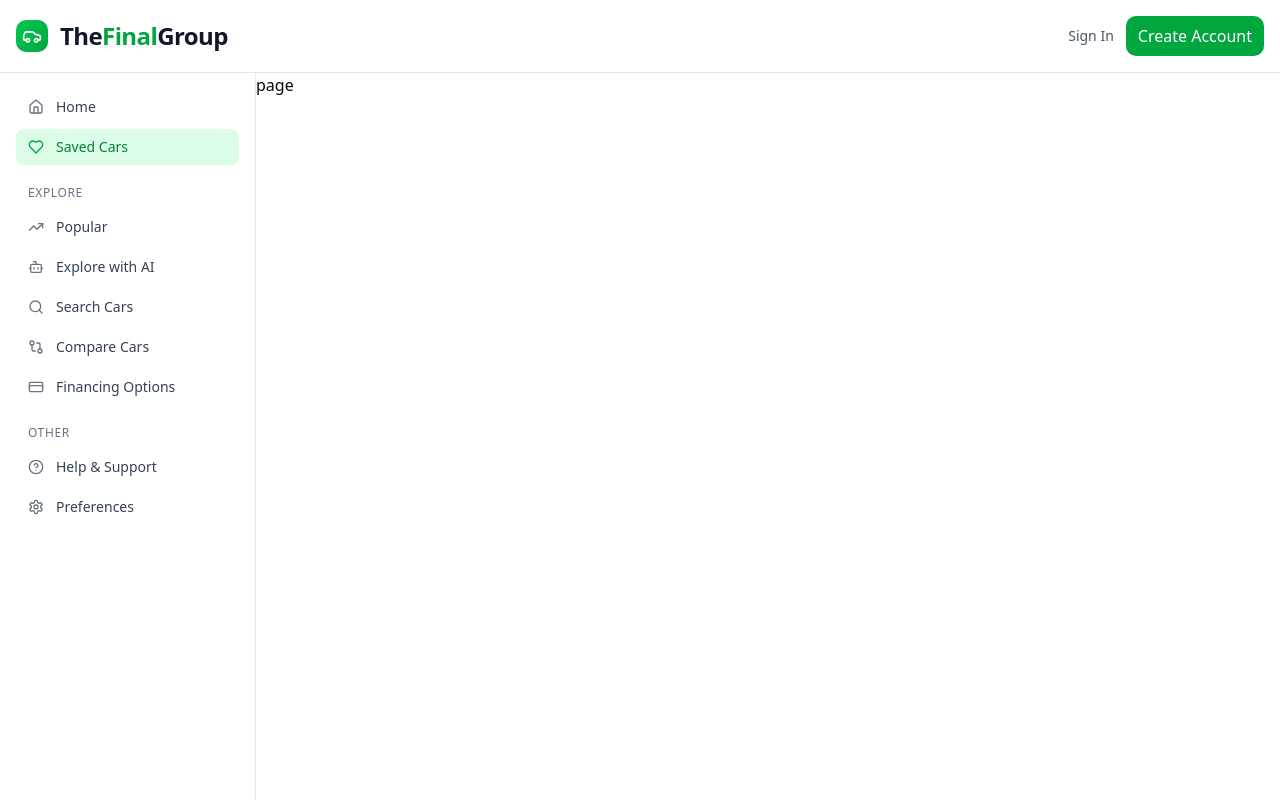
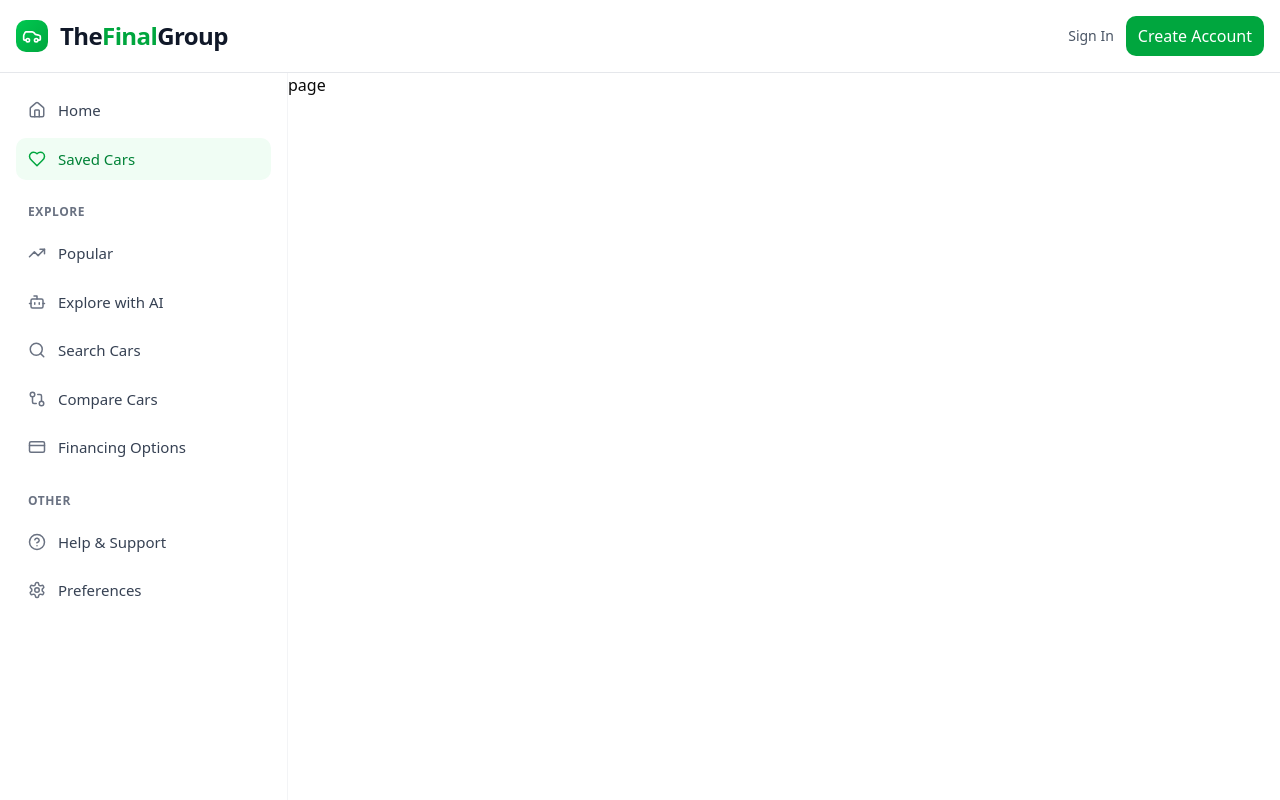
Before and after one commit to GrgSuman/dealership-client, a Next.js app: page /saved-cars in a window 1280 px wide. Built offline with nearby package versions, Linux system fonts and the light colour scheme.

Commit message:
seeded db 4 cars and fetching cars from db and some UI changes

```diff
--- a/components/layouts/ClientHeader.tsx
+++ b/components/layouts/ClientHeader.tsx
@@ -1,18 +1,18 @@
-'use client'
-import Link from "next/link"
-import { CarFront } from "lucide-react"
-import { usePathname } from "next/navigation"
+"use client";
+import Link from "next/link";
+import { CarFront } from "lucide-react";
+import { usePathname } from "next/navigation";
 
 const ClientHeader = () => {
-  const path = usePathname()
-  const isAdminPath = path?.includes("/admin")
+  const path = usePathname();
+  const isAdminPath = path?.includes("/admin");
 
-  if (isAdminPath) return null
+  if (isAdminPath) return null;
   return (
     <div className="sticky top-0 left-0 right-0 z-40 bg-white border-b border-gray-200 py-4 px-4">
       <header className="flex justify-between items-center">
-        {/* Improved Logo */}
         <div className="flex items-center">
+          <Link href="/" className="flex items-center">
             <div className="relative">
               {/* Modern Car Icon */}
               <div className="relative w-8 h-8 bg-gradient-to-br from-green-500 to-green-600 rounded-lg flex items-center justify-center">
@@ -32,6 +32,7 @@ const ClientHeader = () => {
                 </svg>
               </div>
             </div>
+
             <div className="ml-3">
               <h1 className="text-2xl font-bold tracking-tight">
                 <span className="text-gray-900">The</span>
@@ -39,11 +40,15 @@ const ClientHeader = () => {
                 <span className="text-gray-900">Group</span>
               </h1>
             </div>
+          </Link>
         </div>
 
         {/* Auth buttons - kept exactly the same */}
         <div className="hidden md:flex items-center space-x-3">
-          <Link href="/signin" className="text-sm hover:text-gray-800 text-gray-600 font-medium transition-colors">
+          <Link
+            href="/signin"
+            className="text-sm hover:text-gray-800 text-gray-600 font-medium transition-colors"
+          >
             Sign In
           </Link>
           <Link
@@ -55,7 +60,7 @@ const ClientHeader = () => {
         </div>
       </header>
     </div>
-  )
-}
+  );
+};
 
-export default ClientHeader
+export default ClientHeader;
--- a/components/layouts/Sidebar.tsx
+++ b/components/layouts/Sidebar.tsx
@@ -19,7 +19,7 @@ export default function Sidebar() {
     <>
       {/* Mobile sidebar toggle */}
       <button
-        className="fixed top-4 right-4 z-50 md:hidden flex items-center justify-center w-10 h-10 rounded-md bg-white border border-gray-100"
+        className="fixed top-4 right-4 z-50 md:hidden flex items-center justify-center w-10 h-10 rounded-lg bg-white border border-gray-200 shadow-sm hover:shadow-md transition-all"
         onClick={() => setIsMobileOpen(!isMobileOpen)}
       >
         {isMobileOpen ? <X size={20} /> : <Menu size={20} />}
@@ -27,76 +27,65 @@ export default function Sidebar() {
 
       {/* Sidebar overlay for mobile */}
       {isMobileOpen && (
-        <div className="fixed inset-0 bg-black/20 z-40 md:hidden" onClick={() => setIsMobileOpen(false)} />
+        <div
+          className="fixed inset-0 bg-black/20 backdrop-blur-sm z-40 md:hidden"
+          onClick={() => setIsMobileOpen(false)}
+        />
       )}
 
       {/* Sidebar */}
       <aside
-        className={`fixed inset-y-0 left-0 z-50 w-64 bg-white border-r border-gray-200 flex flex-col transform transition-transform duration-200 ease-in-out md:relative md:translate-x-0 ${
+        className={`fixed inset-y-0 left-0 z-50 w-72 bg-white border-r border-gray-100 flex flex-col transform transition-all duration-300 ease-in-out md:relative md:translate-x-0 ${
           isMobileOpen ? "translate-x-0" : "-translate-x-full"
         }`}
       >
         <div className="flex flex-col h-full">
           {/* Mobile auth buttons */}
           <div className="md:hidden p-4 border-b border-gray-100">
-            <div className="flex space-x-2">
+            <div className="flex space-x-3">
               <Link
                 href="/signin"
-                className="flex items-center justify-center gap-2 flex-1 py-2 px-3 rounded-md text-sm text-gray-700 border border-gray-200 hover:bg-gray-50"
+                className="flex items-center justify-center gap-2 flex-1 py-2.5 px-4 rounded-lg text-sm font-medium text-gray-700 border border-gray-200 hover:bg-gray-50 transition-colors"
               >
-                <LogIn size={16} />
+                <LogIn size={18} />
                 <span>Sign In</span>
               </Link>
               <Link
                 href="/signup"
-                className="flex items-center justify-center gap-2 flex-1 py-2 px-3 rounded-md text-sm bg-green-600 text-white hover:bg-green-700"
+                className="flex items-center justify-center gap-2 flex-1 py-2.5 px-4 rounded-lg text-sm font-medium bg-green-600 text-white hover:bg-green-700 transition-colors"
               >
-                <UserPlus size={16} />
+                <UserPlus size={18} />
                 <span>Create Account</span>
               </Link>
             </div>
           </div>
 
-          {/* Main navigation area - with flex-grow to push AI chat to bottom */}
+          {/* Main navigation area */}
           <div className="flex-grow p-4">
-            <nav className="space-y-1 mb-5">
-              <SidebarItem path="/" icon={<Home size={16}/>} label="Home" />
-              <SidebarItem path="/saved-cars" icon={<Heart size={16} />} label="Saved Cars" />
+            <nav className="space-y-1.5 mb-6">
+              <SidebarItem path="/" icon={<Home size={18}/>} label="Home" />
+              <SidebarItem path="/saved-cars" icon={<Heart size={18} />} label="Saved Cars" />
             </nav>
 
-            <div className="mb-5">
-              <h2 className="mb-2 px-3 text-xs font-medium text-gray-500 uppercase tracking-wider">Explore</h2>
-              <nav className="space-y-1">
-                <SidebarItem path="/popular-cars" icon={<TrendingUp size={16}/>} label="Popular" />
-                <SidebarItem path="/explore-with-ai" icon={<Bot size={16} />} label="Explore with AI" />
-                <SidebarItem path="/search-cars" icon={<Search size={16} />} label="Search Cars" />
-                <SidebarItem path="/compare-cars" icon={<GitCompare size={16} />} label="Compare Cars" />
-                <SidebarItem path="/finance" icon={<CreditCard size={16} />} label="Financing Options" />
+            <div className="mb-6">
+              <h2 className="mb-3 px-3 text-xs font-semibold text-gray-500 uppercase tracking-wider">Explore</h2>
+              <nav className="space-y-1.5">
+                <SidebarItem path="/popular-cars" icon={<TrendingUp size={18}/>} label="Popular" />
+                <SidebarItem path="/explore-with-ai" icon={<Bot size={18} />} label="Explore with AI" />
+                <SidebarItem path="/search-cars" icon={<Search size={18} />} label="Search Cars" />
+                <SidebarItem path="/compare-cars" icon={<GitCompare size={18} />} label="Compare Cars" />
+                <SidebarItem path="/finance" icon={<CreditCard size={18} />} label="Financing Options" />
               </nav>
             </div>
 
             <div>
-              <h2 className="mb-2 px-3 text-xs font-medium text-gray-500 uppercase tracking-wider">Other</h2>
-              <nav className="space-y-1">
-                <SidebarItem path="/help" icon={<HelpCircle size={16} />} label="Help & Support" />
-                <SidebarItem path="/preferences" icon={<Settings size={16} />} label="Preferences" />
+              <h2 className="mb-3 px-3 text-xs font-semibold text-gray-500 uppercase tracking-wider">Other</h2>
+              <nav className="space-y-1.5">
+                <SidebarItem path="/help" icon={<HelpCircle size={18} />} label="Help & Support" />
+                <SidebarItem path="/preferences" icon={<Settings size={18} />} label="Preferences" />
               </nav>
             </div>
           </div>
-
-          {/* AI assistant promo - now properly stuck to the bottom */}
-          {/* <div className="p-4 mt-auto border-t border-gray-100">
-            <div className="bg-green-50 rounded-lg p-3 border border-green-100">
-              <h3 className="text-sm font-medium text-green-800">Need assistance?</h3>
-              <p className="text-xs text-green-700 mt-1">Our AI assistant can help you find the perfect car.</p>
-              <button
-                className="mt-3 text-xs bg-green-600 text-white py-2 px-3 rounded-md w-full hover:bg-green-700"
-                onClick={() => (window.location.href = "/ai-search")}
-              >
-                Chat with AI
-              </button>
-            </div>
-          </div> */}
         </div>
       </aside>
     </>
@@ -112,14 +101,15 @@ interface SidebarItemProps {
 
 function SidebarItem({ icon, label, path }: SidebarItemProps) {
   const pathName = usePathname()
-  // For home route, we need exact match
   const isActive = path === "/" ? pathName === path : pathName?.startsWith(path)
 
   return (
     <Link
       href={path}
-      className={`flex items-center rounded-md px-3 py-2 text-sm font-medium transition-colors ${
-        isActive ? "bg-green-100 text-green-700" : "text-gray-700 hover:bg-green-50 hover:text-green-700"
+      className={`flex items-center rounded-lg px-3 py-2.5 text-[15px] font-medium transition-all ${
+        isActive
+          ? "bg-green-50 text-green-700"
+          : "text-gray-700 hover:bg-gray-50 hover:text-green-700"
       }`}
     >
       <span className={`mr-3 ${isActive ? "text-green-600" : "text-gray-500"}`}>{icon}</span>
```
Lines whose indentation alone changed are shown as unchanged.
